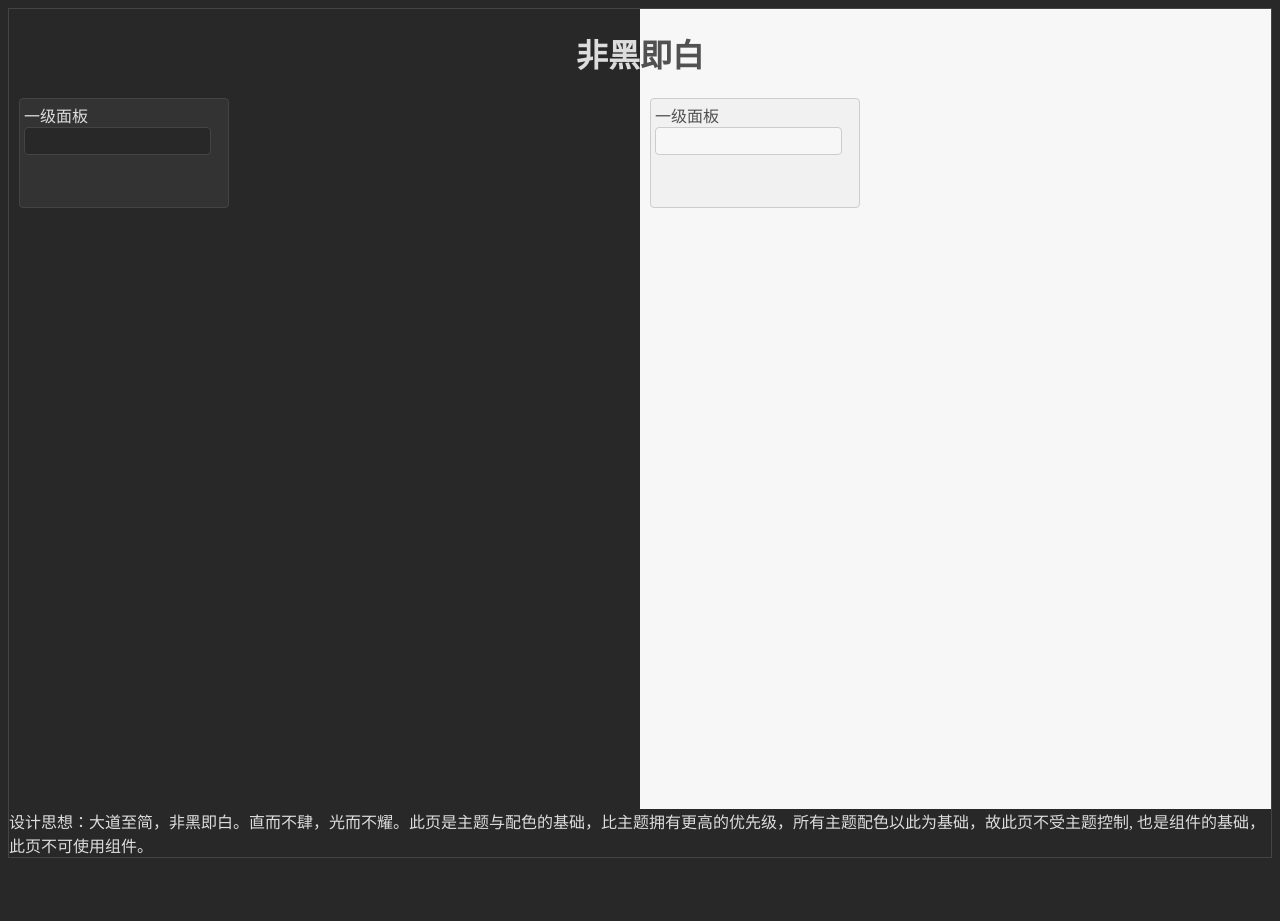
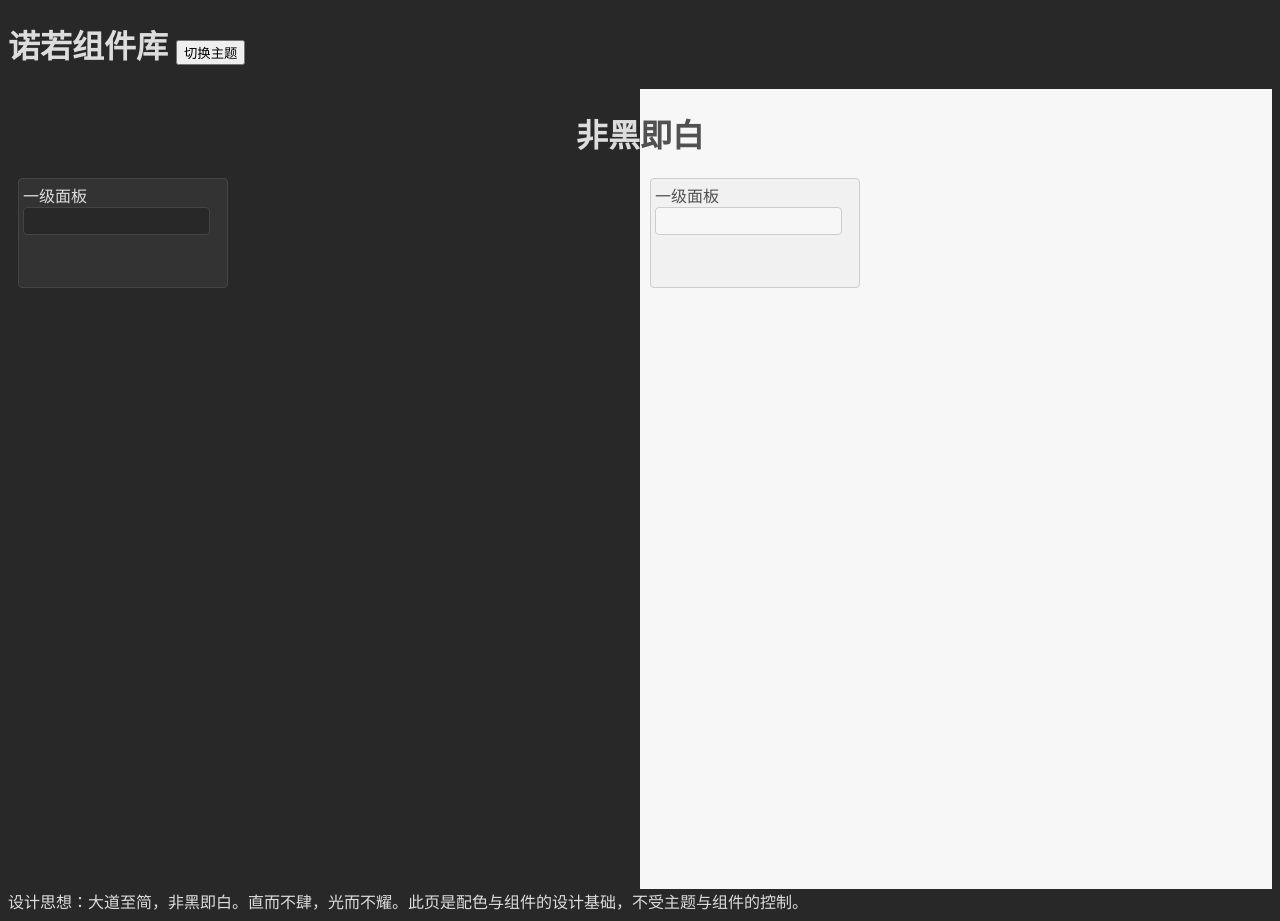
Before and after one commit to mayiwen/nuoruo_angular, an Angular app: page / in a window 1280 px wide. Before the commit the page ends 866 px from the top, so only its background shows below. Built offline with nearby package versions, Linux system fonts and the light colour scheme.

Commit message:
2024-01-14

```diff
--- a/src/app/app.component.html
+++ b/src/app/app.component.html
@@ -1 +1,2 @@
+<h1>诺若组件库 <button (click)="changeTheme()">切换主题</button></h1>
 <nuoruo></nuoruo>
--- a/src/app/app.component.ts
+++ b/src/app/app.component.ts
@@ -12,4 +12,12 @@ import { NuoruoModule } from './nuoruo/nuoruo.module';
 })
 export class AppComponent {
   title = 'nuoruo_angular';
+  changeTheme() {
+    console.log(window.document.documentElement.getAttribute('data-nuoruo-theme'))
+    if (window.document.documentElement.getAttribute('data-nuoruo-theme') === 'black') {
+      window.document.documentElement.setAttribute('data-nuoruo-theme', 'white');
+    } else {
+      window.document.documentElement.setAttribute('data-nuoruo-theme', 'black');
+    }
+  }
 }
--- a/src/app/nuoruo/module/color/color.component.html
+++ b/src/app/nuoruo/module/color/color.component.html
@@ -14,4 +14,4 @@
         </div>
     </div>
 </div>
-设计思想：大道至简，非黑即白。直而不肆，光而不耀。此页是主题与配色的基础，比主题拥有更高的优先级，所有主题配色以此为基础，故此页不受主题控制, 也是组件的基础，此页不可使用组件。
+设计思想：大道至简，非黑即白。直而不肆，光而不耀。此页是配色与组件的设计基础，不受主题与组件的控制。
--- a/src/app/nuoruo/module/color/color.component.scss
+++ b/src/app/nuoruo/module/color/color.component.scss
@@ -2,7 +2,6 @@
     margin: 5px auto;
     width: 100px;
     height: 100px;
-    outline: 1px solid red;
   }
 
 .black {
--- a/src/app/nuoruo/nuoruo.component.html
+++ b/src/app/nuoruo/nuoruo.component.html
@@ -1 +1,2 @@
+
 <nuoruo-color></nuoruo-color>
--- a/src/assets/nuoruo_style/handle.scss
+++ b/src/assets/nuoruo_style/handle.scss
@@ -58,5 +58,5 @@
 .nuoruo-main {
   @include bc("bc");
   @include c("color");
-  @include border("border");
+  // @include border("border");
 }
```
